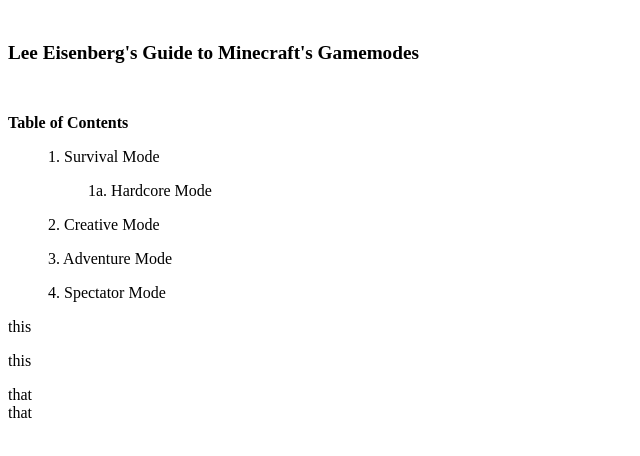
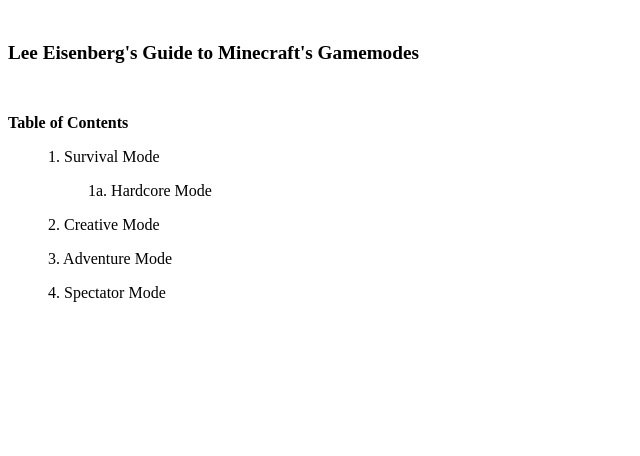
Before and after one commit to LeeEisenberg/web, a plain HTML site: page minecraftguide.html in a window 1280 px wide. Shown: the whole page, without its empty margins (0-640 px from the left). Drawn offline with Linux system fonts and the light colour scheme.

Commit message:
Update minecraftguide.html

```diff
--- a/minecraftguide.html
+++ b/minecraftguide.html
@@ -5,7 +5,7 @@ CS Minecraft Guide
 <b><big><p>
 Lee Eisenberg's Guide to Minecraft's Gamemodes
 </big></p><br>
-<body><p>
+<p>
 Table of Contents
   </b><p><ol>
   1. Survival Mode
@@ -22,14 +22,3 @@ Table of Contents
 <p>
   4. Spectator Mode
 </p></ol>
-<p>
-  this
-</p>
-<p>
-  this
-</p>
-<p>
-  that
-  <br>
-  that
-</p>
```
